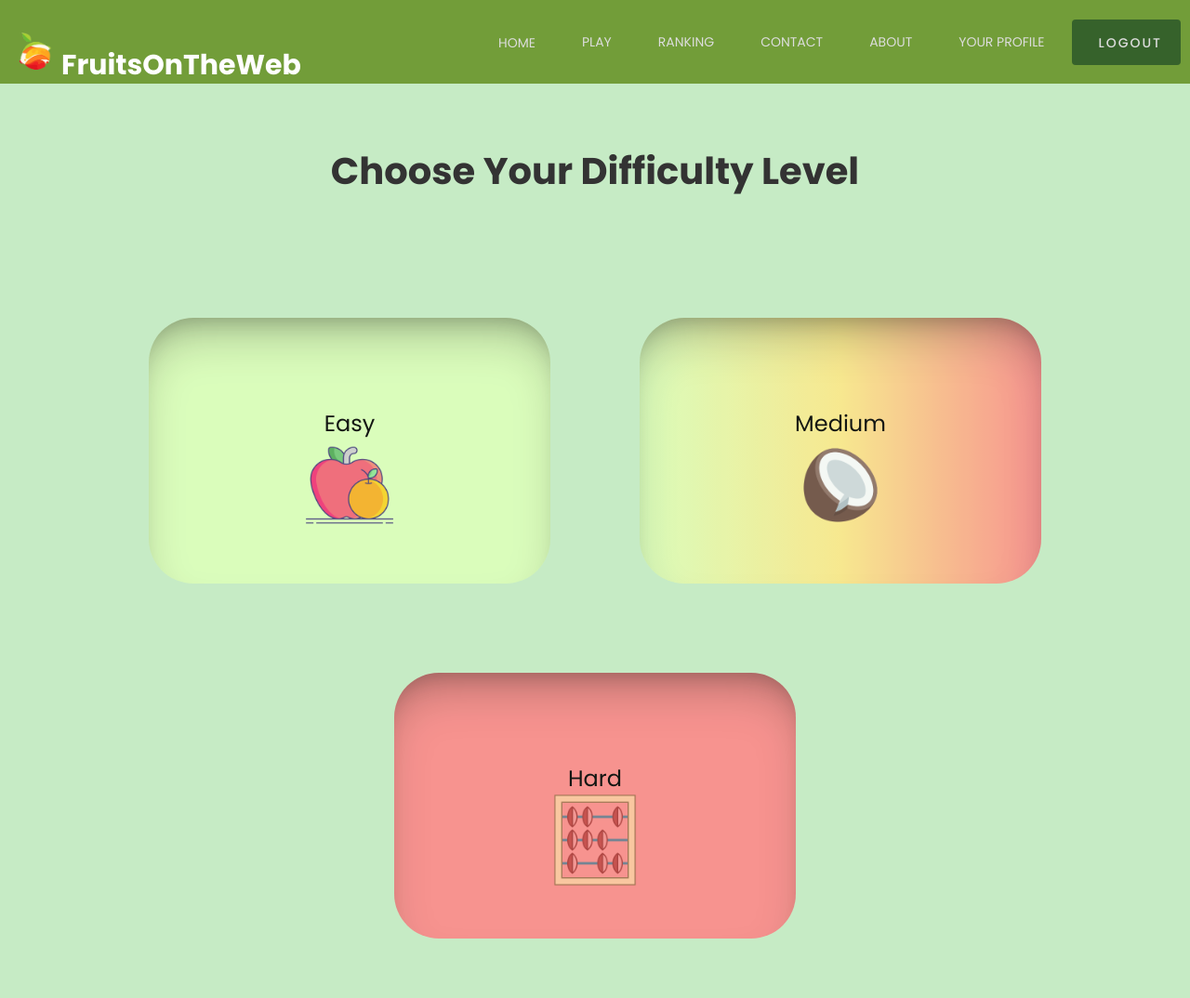
After one commit to AndreiGalan/TWProject, a PHP site: page /html/Play.html in a window 1280 px wide. The commit adds this page. Shown: the whole page at 93% size. Run offline with PHP 8.4, Linux system fonts and the light colour scheme.

Commit message:
play page + updated header

```diff
--- a/css/Profile_Page.css
+++ b/css/Profile_Page.css
@@ -65,7 +65,7 @@ body{
     border-end-end-radius: 1em;
     box-shadow: 1px 2px 20px rgba(0, 0, 0, 0.2);
 
-    background-color: var(--color-bck-personal-information);
+    background: var(--color-bck-personal-information);
 
     margin-inline-start: 2%;
     margin-inline-end:2%;
@@ -82,11 +82,13 @@ body{
     gap: 1em;
 
     text-align: center;
+    align-items: center;
 
 }
 
 .ct-right-username {
     flex : 1;
+
 
     background-color: var(--color-editable-personal-information);
     margin-inline-start: 1em;
@@ -98,6 +100,7 @@ body{
 
 .ct-right-email {
     flex : 1;
+
 
     background-color: var(--color-editable-personal-information);
     margin-block-start: 2em;
@@ -147,6 +150,7 @@ body{
 .ct-right-ranking {
 
     width: 30%;
+    max-width: 350px;
     height: 40%;
 
     background-color: var(--color-ranking-information);
--- a/css/header.css
+++ b/css/header.css
@@ -109,7 +109,7 @@ header{
     cursor: pointer;
   }
 
-  /* When the screen is less than 600 pixels wide, hide all links, except for the first one ("Home"). Show the link that contains should open and close the topnav (.icon) */
+  /* When the screen is less than 1200 pixels wide, hide all links, except for the first one ("Home"). Show the link that contains should open and close the topnav (.icon) */
   @media screen and (max-width: 1200px) {
    header{
    width: 100%;
@@ -183,4 +183,5 @@ header{
     z-index: 1;
     box-sizing: border-box;
   }
+
 }
--- /dev/null
+++ b/css/play.css
@@ -0,0 +1,132 @@
+@import url('https://fonts.googleapis.com/css2?family=Poppins:wght@200;300;400;500;600;700&display=swap');
+
+
+body{
+  margin: 0;
+  padding: 0;
+  text-decoration: none;
+  font-family: "Poppins" , sans-serif;
+  background-color: var(--color-bck-profile);
+}
+
+.levels-options {
+    display: flex;
+    flex-wrap: wrap;
+
+    margin-inline-start: 5%;
+    margin-inline-end: 5%;
+    margin-block-start: 10%;
+    margin-block-end: 5%;
+
+    font-size: 1.5em;
+    justify-content: center;
+    text-align: center;
+
+    gap: 4em;
+  }
+
+  .option-easy {
+
+    padding: 3em;
+
+    display:flex;
+    flex-direction: column;
+    flex-wrap: wrap;
+
+    width: 25%;
+    max-width: 400px;
+
+    opacity: 90%;
+
+    border-radius: 3rem;
+    box-shadow: rgba(0, 0, 0, 0.25) 0px 30px 50px -12px inset, rgba(0, 0, 0, 0.3) 0px 18px 26px -18px inset;
+    background: var(--color-bck-easy);
+
+    cursor:pointer;
+  }
+
+  .option-medium {
+    padding: 3em;
+
+    display: flex;
+    flex-direction: column;
+    flex-wrap: wrap;
+
+    width: 25%;
+    max-width: 400px;
+
+    opacity: 90%;
+
+    box-shadow: rgba(0, 0, 0, 0.25) 0px 30px 50px -12px inset, rgba(0, 0, 0, 0.3) 0px 18px 26px -18px inset;
+    border-radius: 3rem;
+    background: var(--color-bck-medium);
+
+    cursor:pointer;
+
+  }
+
+  .option-hard {
+
+    padding: 3em;
+
+    display: flex;
+    flex-direction: column;
+    flex-wrap: wrap;
+
+    width: 25%;
+    max-width: 400px;
+
+    opacity: 90%;
+
+    border-radius: 3rem;
+    box-shadow: rgba(0, 0, 0, 0.25) 0px 30px 50px -12px inset, rgba(0, 0, 0, 0.3) 0px 18px 26px -18px inset;
+    background: var(--color-bck-hard);
+
+    cursor:pointer;
+
+    }
+
+
+  .option-hard:hover, .option-medium:hover, .option-easy:hover {
+
+    border-bottom-right-radius: 5rem;
+    border-top-left-radius: 5rem;
+    /*transform: scale(1.05);*/
+    transform: translateY(-1rem);
+    transition: all 0.3s ease-in-out;
+    background :hsl(210, 37%, 85%)
+
+  }
+
+  .option-easy:hover{
+    background: #00C897;
+  }
+
+    .option-medium:hover{
+        background: linear-gradient(to right, #00C897, #fde88a 50%,  #FF4D4D);;
+    }
+
+  .option-hard:hover{
+    background: #FF4D4D;
+  }
+
+  .choose-text{
+
+    color: var(--color-text);
+
+  }
+
+  .choose-text h1{
+    font-size: 2.5em;
+    margin: 5%;
+    text-align: center;
+  }
+
+  .choose-text h1:hover{
+    transform : scale(1.1);
+    transition: all 0.5s ease-in-out;
+  }
+
+  .icon img{
+    transform: scale(2);
+  }
--- a/css/root.css
+++ b/css/root.css
@@ -1,16 +1,21 @@
 :root {
 
     /*Colors used in profile page */
-    --color-bck-personal-information: #C6EBC5;
+    --color-bck-personal-information:radial-gradient( circle at center, #d3f0ad 95%, #265c29) ;
     --color-user-information: #f9f9f9;
     --color-editable-personal-information : #FBF2CF;
     --color-text: #333;
-    --color-bck-profile : linear-gradient(to bottom, #265c29, #d3f0ad);
+    --color-bck-profile : #C6EBC5 ;
     --color-ranking-information: #A1C298;
 
     /*Colors used in header */
     --color-bck-logo : #fff;
     --color-bck-header : #729D39;
+
+    /*Colors used in play */
+    --color-bck-easy : #DDFFBB;
+    --color-bck-medium : linear-gradient(to right, #DDFFBB, #fde88a 50%,  #FD8A8A);
+    --color-bck-hard : #FD8A8A;
 
 }
 
--- /dev/null
+++ b/html/Play.html
@@ -0,0 +1,82 @@
+<!DOCTYPE html>
+
+<html lang="en">
+
+<head>
+
+    <title>Play</title>
+
+    <meta charset="UTF-8">
+    <meta http-equiv="X-UA-Compatible" content="IE=edge">
+    <meta name="viewport" content="width=device-width, initial-scale=1.0">
+
+    <link rel="stylesheet" href="../css/play.css">
+    <link rel="stylesheet" href="../css/root.css">
+    <link rel="stylesheet" href="../css/header.css">
+
+    <link rel="preconnect" href="https://fonts.googleapis.com">
+    <link rel="preconnect" href="https://fonts.gstatic.com" crossorigin>
+    <link href="https://fonts.googleapis.com/css2?family=Outfit:wght@500&display=swap" rel="stylesheet">
+
+
+</head>
+
+<body>
+
+    <header>
+        <div class="inner-width">
+            <h1 class="logo"> <img src ="../images/logo.png" class="img" alt="Logo">FruitsOnTheWeb</h1>
+                <div class="navigation-menu" id="myTopnav">
+                        <a href="#"><i class="fas fa-home home"></i> Home</a>
+                        <a href="#"> Play</a>
+                        <a href="#"> Ranking</a>
+                        <a href="Contact.html"> Contact</a>
+                        <a href="About.html"> About</a>
+                        <a href="ProfilePage.html"> Your profile</a>
+                        <a href="Home.html" class="aj_btn"> <i class="fas fa-lock" aria-hidden="true"></i>
+                        LOGOUT</a>
+                        <a href="javascript:void(0);" class="icon" onclick="myFunction()">&#9776;</a>
+                </div>
+        </div>
+    </header>
+    <script src="../js/script.js"></script>
+
+    <main>
+
+        <div class="choose-text">
+            <h1> Choose Your Difficulty Level </h1>
+        </div>
+
+        <section class="levels-options">
+            <div class="option-easy" >
+                <div class="option-text">
+                    <p>Easy</p>
+                </div>
+                <div class="icon">
+                    <img src="../images/easy-mode.png">
+                </div>
+            </div>
+
+            <div class="option-medium">
+                <div class="option-text">
+                    <p>Medium</p>
+                </div>
+                <div class="icon">
+                    <img src="../images/medium-mode.png">
+                </div>
+            </div>
+
+            <div class="option-hard">
+                <div class="option-text">
+                    <p>Hard</p>
+                </div>
+                <div class="icon">
+                    <img src="../images/hard-mode.png">
+                </div>
+            </div>
+        </section>
+    </main>
+
+</body>
+
+</html>
--- a/html/ProfilePage.html
+++ b/html/ProfilePage.html
@@ -9,7 +9,7 @@
     <link rel="stylesheet" href="../css/profile_page.css">
     <link rel="stylesheet" href="../css/header.css">
 
-    <title>Document</title>
+    <title>My Profile</title>
 </head>
 <body>
 
@@ -31,6 +31,7 @@
     </header>
     <script src="../js/script.js"></script>
 
+<main>
     <div class="container">
         <div class="ct-left">
 
@@ -83,6 +84,7 @@
         </div>
 
     </div>
+</main>
 
 </body>
 </html>
```
Also changed, not shown: images/easy-mode.png (added), images/hard-mode.png (added), images/medium-mode.png (added).
